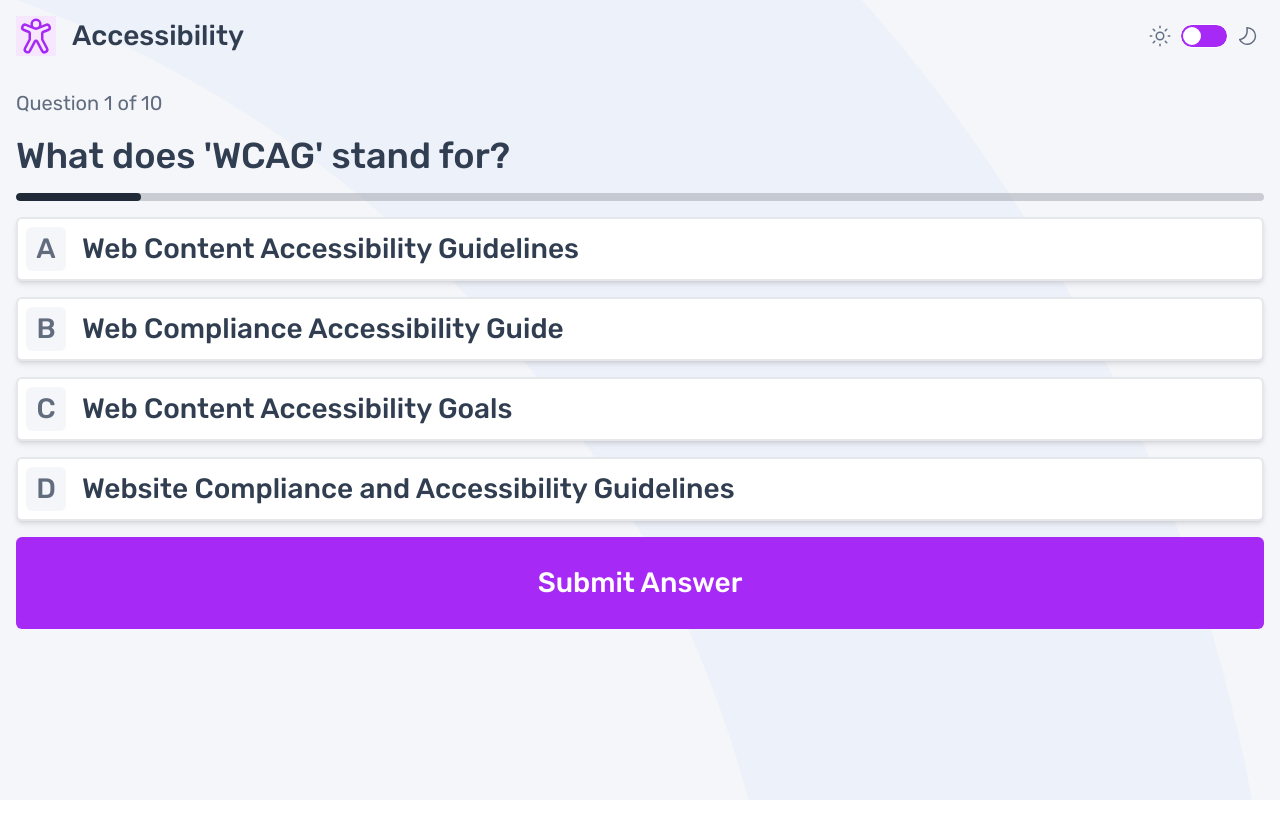
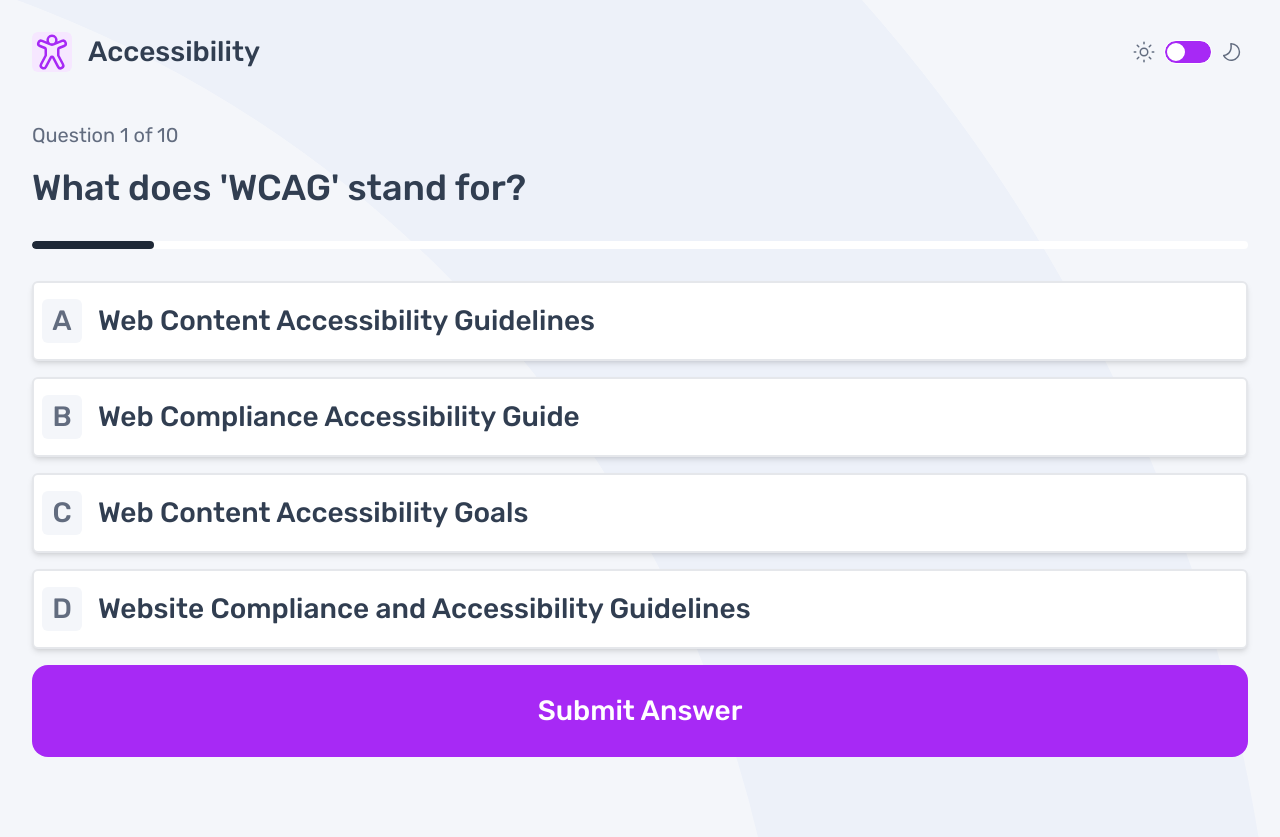
Before and after one commit to jasper2virtual/fem-repo-frontend-quiz-app, a Vue app: page /#/question/accessibility in a window 1280 px wide. Before the commit the page ends 800 px from the top, so only its background shows below. Built offline with nearby package versions, Linux system fonts and the light colour scheme.

Commit message:
in progress

```diff
--- /dev/null
+++ b/src/components/SubjectBanner.vue
@@ -0,0 +1,29 @@
+<template>
+    <div class="banner">
+        <component :is="icon" :class="[iconClass, 'banner__icon']" />
+        <span :class="titleClass">{{ title }}</span>
+    </div>
+</template>
+<script lang="ts" setup>
+const props = defineProps<{
+    subjectId: string;
+    iconClass?: string;
+    titleClass?: string;
+}>()
+
+import { useQuizzesData } from '@data/useData'
+import { computed } from 'vue';
+const { getTitle, getIconComponent } = useQuizzesData
+const title = computed(() => getTitle(props.subjectId))
+const icon = computed(() => getIconComponent(props.subjectId))
+</script>
+
+<style lang="scss" scoped>
+.banner {
+    @apply flex flex-row gap-4 items-center font-medium text-app-heading-s text-app-dark-navy;
+}
+
+.banner__icon {
+    @apply rounded-md;
+}
+</style>
--- a/src/components/pageBase.vue
+++ b/src/components/pageBase.vue
@@ -1,13 +1,8 @@
 <template>
   <div class="page">
     <header class="page__header">
-      <div v-if="showSubjectHeader" class="page__logo">
-        <component :is="iconComponent" />
-        <span>{{ title }}</span>
-      </div>
-      <div class="page__themeController">
-        <ThemeController />
-      </div>
+      <subject-banner v-if="subjectId" :subject-id="subjectId" />
+      <ThemeController class="page__themeController" />
     </header>
     <main class="page__main">
       <slot />
@@ -16,23 +11,12 @@
   </div>
 </template>
 <script lang='ts' setup>
-import { ref, watchEffect, shallowRef, type Component } from 'vue'
+import { computed } from 'vue'
+import SubjectBanner from './SubjectBanner.vue'
 import ThemeController from './_pageBase/themeController.vue'
 import { useRoute } from 'vue-router'
 const route = useRoute()
-import { useQuizzesData } from '@data/useData'
-const { getIconComponent, getTitle } = useQuizzesData
-const showSubjectHeader = ref(false)
-const iconComponent = shallowRef<Component | null>(null)
-const title = ref<string | undefined>('')
-
-watchEffect(() => {
-  const subjectId = route.params.subjectId as string
-  showSubjectHeader.value = !!subjectId
-  iconComponent.value = getIconComponent(subjectId)
-  title.value = getTitle(subjectId)
-})
-
+const subjectId = computed(()=>route.params.subjectId)
 
 </script>
 
@@ -40,15 +24,14 @@ watchEffect(() => {
 <style lang='scss' scoped>
 .page {
   @apply mx-auto flex flex-col min-h-screen p-4 bg-app-light-grey bg-app-pattern-mobile-light bg-no-repeat bg-cover;
+  @apply app-tablet:p-8;
+  @apply app-desktop:p-16;
 }
 
 .page__header {
   @apply flex flex-row items-center;
 }
 
-.page__logo {
-  @apply flex flex-row gap-4 items-center font-medium text-app-heading-s text-app-dark-navy;
-}
 
 .page__themeController {
   @apply ml-auto;
@@ -56,5 +39,7 @@ watchEffect(() => {
 
 .page__main {
   @apply my-8;
+  @apply app-tablet:my-12;
+  @apply app-desktop:my-16;
 }
 </style>
--- a/src/pages/Question.vue
+++ b/src/pages/Question.vue
@@ -1,10 +1,17 @@
 <template>
 
-  <div class="mcq">
+  <div class="mcq" tabindex="0" @keyup.a="selectedOption = curQuestion?.options[0]"
+    @keyup.b="selectedOption = curQuestion?.options[1]" @keyup.c="selectedOption = curQuestion?.options[2]"
+    @keyup.d="selectedOption = curQuestion?.options[3]" @keyup.enter="submited ? nextQuestion() : submitAns()">
+    <div class="mcq__block1">
+
       <span class="mcq__number">Question {{ curIndex + 1 }} of {{ questions!.length }}</span>
       <p class="mcq__question">{{ curQuestion?.question }}</p>
       <progress class="mcq__progress daisy-progress" :value="(curIndex + 1) * 100 / questions!.length"
         max="100"></progress>
+    </div>
+    <div class="mcq__block2">
+
       <div class="mcq__options">
 
         <label v-for="(option, index) in curQuestion?.options" :key="index" :class="['mcq__optionBtn group',
@@ -23,9 +30,10 @@
         </label>
 
       </div>
-    <button v-if="submited" class="mcq__next" @click="nextQuestion">Next Question</button>
-    <button v-else class="mcq__submit" @click="submitAns">Submit Answer</button>
+      <button v-if="submited" class="app-submit-btn" @click="nextQuestion">Next Question</button>
+      <button v-else class="app-submit-btn" @click="submitAns">Submit Answer</button>
       <p v-if="errorMsg" class="mcq__error"><img src="@src/assets/images/icon-error.svg" />{{ errorMsg }}</p>
+    </div>
 
   </div>
 
@@ -33,9 +41,10 @@
 
 <script lang="ts" setup>
 import { computed, ref } from 'vue'
-import { useRoute } from 'vue-router'
+import { useRoute, useRouter } from 'vue-router'
 import { useQuizzesData } from '@data/useData'
 const route = useRoute()
+const router = useRouter()
 const subjectId = route.params.subjectId as string
 const { getQuestions } = useQuizzesData
 const questions = getQuestions(subjectId)
@@ -68,7 +77,7 @@ const nextQuestion = () => {
     correct.value = null
     errorMsg.value = null
   } else {
-    console.log('Score:', score.value)
+    router.push({ name: 'score', params: { outOf: questions.length, score: score.value, subjectId: subjectId } })
   }
 }
 
@@ -77,7 +86,13 @@ const nextQuestion = () => {
 <style lang="scss" scoped>
 .mcq {
   @apply flex flex-col gap-4 text-app-dark-navy;
+  @apply app-desktop:grid app-desktop:grid-cols-2 app-desktop:gap-x-24;
 }
+
+.mcq__block1,.mcq__block2 {
+  @apply flex flex-col gap-4;
+}
+
 
 .mcq__number {
   @apply text-app-body-s text-app-grey-navy;
@@ -87,10 +102,14 @@ const nextQuestion = () => {
   @apply text-app-heading-m;
 }
 
+.mcq__progress {
+  @apply my-4 bg-app-pure-white;
+  @apply app-desktop:mt-auto app-desktop:mb-24;
+}
+
 .mcq__progress::-moz-progress-bar,
 .mcq__progress::-webkit-progress-value,
-.mcq__progress::-webkit-progress-bar
- {
+.mcq__progress::-webkit-progress-bar {
   @apply bg-app-purple;
 }
 
@@ -100,6 +119,9 @@ const nextQuestion = () => {
 
 .mcq__optionBtn {
   @apply flex flex-row items-center rounded-md shadow-md bg-app-pure-white p-2 border-2 text-app-heading-s;
+  @apply min-h-16;
+  @apply app-tablet:min-h-20;
+  @apply app-desktop:min-h-24 app-desktop:p-4;
 }
 
 .mcq__optionInput {
@@ -116,12 +138,6 @@ const nextQuestion = () => {
 
 .mcq__optionBtn--wrong {
   @apply border-app-red;
-}
-
-
-.mcq__submit,
-.mcq__next {
-  @apply bg-app-purple text-app-pure-white text-app-heading-s p-3 app-tablet:p-8 rounded-md focus:opacity-50 hover:opacity-50;
 }
 
 .mcq__correctIcon,
--- a/src/pages/Score.vue
+++ b/src/pages/Score.vue
@@ -1,13 +1,51 @@
 <template>
 
+  <div class="score">
 
-  <!-- Quiz completed start -->
+    <div class="score__header">
 
-  <!-- Quiz completed
-  You scored... -->
-
-  <!-- score out of 10 -->
-
-  <!-- Quiz completed end -->
+      <span class=" text-app-heading-l-regular">Quiz completed</span>
+      <span class=" text-app-heading-l-bold">You scored...</span>
+    </div>
+    <div class="score__display">
+      <subject-banner :subject-id="subjectId" />
+      <span class="score__score">{{ score }}</span>
+      <span class="score__outOf">out of {{ outOf }}</span>
+    </div>
+    <router-link class="app-submit-btn" :to="{ name: 'startMenu' }">Play Again</router-link>
+  </div>
 
 </template>
+<script lang="ts" setup>
+import { computed } from 'vue'
+import { useRoute } from 'vue-router'
+import SubjectBanner from '@src/components/SubjectBanner.vue'
+const route = useRoute()
+const subjectId = computed(() => route.params.subjectId as string)
+const score = computed(() => Number(route.params.score))
+const outOf = computed(() => route.params.outOf)
+
+
+</script>
+
+<style lang="scss" scoped>
+.score {
+  @apply text-app-dark-navy flex flex-col gap-4;
+}
+
+.score__header {
+  @apply flex flex-col gap-4;
+}
+
+.score__display {
+  @apply bg-app-pure-white rounded-md p-8 flex flex-col gap-8 items-center;
+}
+
+.score__score {
+  @apply text-app-display;
+}
+
+.score__outOf {
+  @apply text-app-body-m;
+}
+</style>
--- a/src/pages/StartMenu.vue
+++ b/src/pages/StartMenu.vue
@@ -7,10 +7,9 @@
       <span class=" text-app-body-s text-app-grey-navy mt-4">Pick a subject to get started.</span>
     </div>
     <nav class="startMenu__nav">
-      <router-link v-for="menuData in menuDataList" :key="menuData.subjectId" :to="menuData.to"
-        class="startMenu__navItem">
-        <component :is="menuData.icon" class="startMenu__navItemIcon" />
-        <span>{{ menuData.title }}</span>
+      <router-link v-for="menuData in menuDataList" :key="menuData.subjectId" :to="menuData.to">
+        <subject-banner class="startMenu__navItem" :subject-id="menuData.subjectId"
+          icon-class="startMenu__navItemIcon" />
       </router-link>
     </nav>
   </div>
@@ -19,6 +18,7 @@
 
 <script lang="ts" setup>
 import { useQuizzesData } from '@data/useData'
+import SubjectBanner from '@src/components/SubjectBanner.vue'
 const { getAllSubjectId, getTitle, getIconComponent } = useQuizzesData
 
 const allSubjectId = getAllSubjectId()
@@ -36,6 +36,7 @@ const menuDataList = allSubjectId.map((subjectId) => {
 <style lang="scss" scoped>
 .startMenu {
   @apply flex flex-col gap-6 text-app-dark-navy;
+  @apply app-desktop:grid app-desktop:grid-cols-2 app-desktop:gap-x-16;
 }
 
 .startMenu__header {
@@ -47,18 +48,18 @@ const menuDataList = allSubjectId.map((subjectId) => {
 }
 
 .startMenu__navItem {
-  @apply border-2 daisy-btn flex flex-row gap-4 justify-start bg-app-pure-white p-4 h-auto shadow-md text-app-heading-s ;
+  @apply border-2 rounded-md bg-app-pure-white p-4 shadow-md;
+  @apply min-h-16;
+  @apply app-tablet:min-h-20;
+  @apply app-desktop:min-h-24;
 }
 
-.startMenu__navItemIcon {
-  @apply rounded-md font-medium;
-}
 
 .startMenu__navItem:hover {
   @apply border-2 border-app-purple bg-app-pure-white;
 }
 
-.startMenu__navItem:hover>.startMenu__navItemIcon {
+.startMenu__navItem:hover :deep(.startMenu__navItemIcon) {
   @apply bg-app-purple *:fill-app-pure-white;
 }
 </style>
--- a/src/router.ts
+++ b/src/router.ts
@@ -7,7 +7,7 @@ import Score from "./pages/Score.vue";
 const routes = [
     { name: 'startMenu', path: '/', component: StartMenu, meta: { title: 'Quiz menu' } },
     { name: 'question', path: '/question/:subjectId', component: Question, meta: { title: 'Quiz question' } },
-    { name: 'score', path: '/score/:subjectId', component: Score, meta: { title: 'Quiz completed' } },
+    { name: 'score', path: '/score/:subjectId/:score/:outOf', component: Score, meta: { title: 'Quiz completed' } },
 ];
 
 const router = createRouter({
--- a/src/style.scss
+++ b/src/style.scss
@@ -22,5 +22,13 @@
         @apply italic;
     }
 
+}
 
+@layer components {
+    .app-submit-btn {
+        @apply bg-app-purple text-app-pure-white text-app-heading-s p-3 app-tablet:p-8 rounded-2xl grid place-content-center cursor-pointer focus:opacity-50 hover:opacity-50;
+        @apply min-h-16;
+        @apply app-tablet:min-h-20;
+        @apply app-desktop:min-h-24;
+    }
 }
```
Lines whose indentation alone changed are shown as unchanged.
